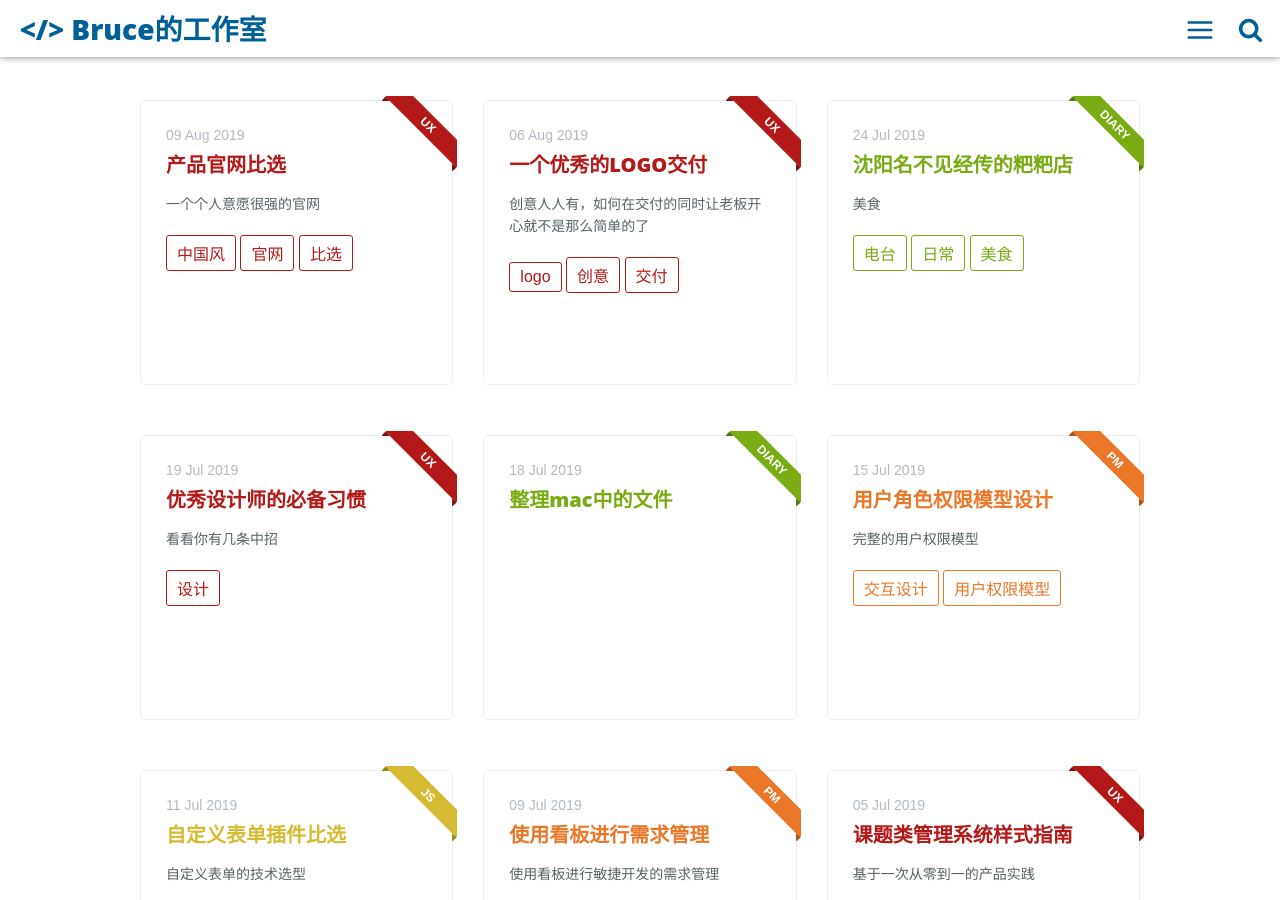
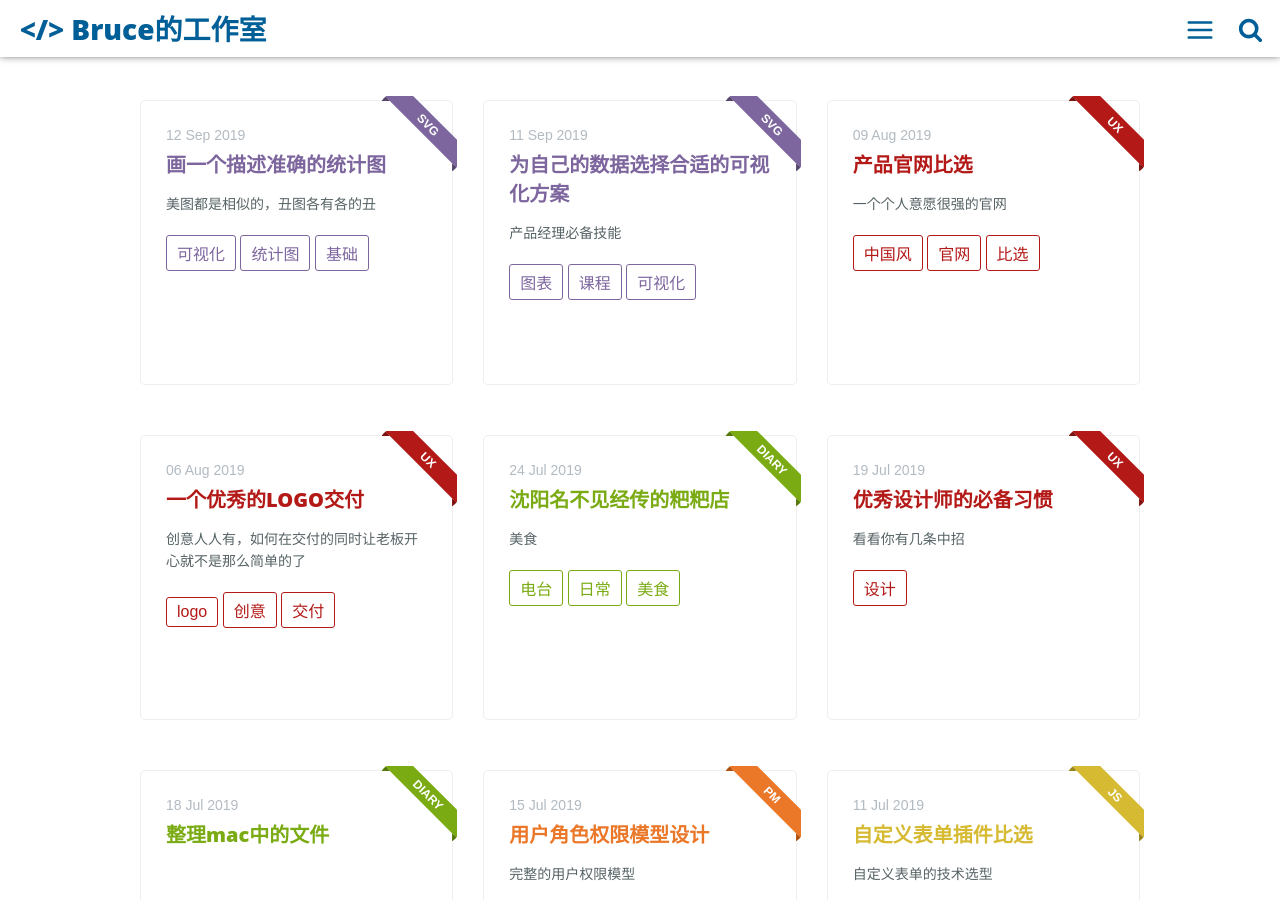
Before and after one commit to bruce827/portfolio, a Jekyll site: the page built from index.html, in a window 1280 px wide and 900 px high. Built offline with Jekyll 4.4.1, drawn with Linux system fonts in a browser that asks for light colours.

Commit message:
遗留问题提交

```diff
--- /dev/null
+++ b/_posts/2019-09-11-data-visualization-01.md
@@ -0,0 +1,21 @@
+---
+layout: post
+comments: true
+title: "为自己的数据选择合适的可视化方案"
+date: 2019-09-11 10:02:02
+image: '/assets/img/'
+description: 一篇实用性极强的选择方案
+main-class: 'svg'
+color:
+tags:
+- 图表
+- 课程
+- 可视化
+categories:
+- 数据可视化
+twitter_text:
+introduction: 产品经理必备技能
+---
+## [理论](https://mp.weixin.qq.com/s?__biz=MzI0MTY1MzA1Mg==&mid=2247483669&idx=1&sn=5d9d09531d2f852b4ec2e8003bb18be4&chksm=e9090546de7e8c50c48c5144c2f33f6e7d2ac02d8c73b8ad3ec7771e21f0ac37667d1afcda14&token=847553307&lang=zh_CN#rd)
+
+## [实例](https://mp.weixin.qq.com/s?__biz=MzI0MTY1MzA1Mg==&mid=2247483682&idx=1&sn=484b3fd8208037abdb3bb8f67307eed3&chksm=e9090571de7e8c67fa2d3f3491826eee98b49112d54525d5f7c8423cdb1df09603e35046c864&token=847553307&lang=zh_CN#rd)
--- /dev/null
+++ b/_posts/2019-09-12-data-visualization-02.md
@@ -0,0 +1,40 @@
+---
+layout: post
+comments: true
+title: "画一个描述准确的统计图"
+date: 2019-09-12 08:37:53
+image: '/assets/img/'
+description: 统计图首先要做到描述准确，再做到形式酷炫
+main-class: 'svg'
+color:
+tags:
+- 可视化
+- 统计图
+- 基础
+categories:
+- 数据可视化
+twitter_text:
+introduction: 美图都是相似的，丑图各有各的丑
+---
+
+## 做一个数据分析的一般流程
+1. 明确行业背景和变量的意义
+2. 用统计图表以及各种指标对数据进行描述
+3. 适当的解读描述的结果，发现问题，支撑后续进行建模
+
+## 大家对好图的印象
+> 准确、有效、简洁、美观
+
+### 准确
+这是对于初学者最基本的要求，能够使用正确的统计图去描述不同类型的数据。比如，对于离散型的变量（性别、职业等），可以画饼图或者柱状图；对于连续型的变量（年龄、工资等），可以画直方图或者箱线图；对于时间序列变量（GDP、CPI等），可以画折线图。因此在画图之前，要先弄清变量的类型，再去选择合适的统计图。
+
+### 有效
+在满足了“准确”的前提下，我们要多动脑筋，如何能让统计图更加有效的展示你的数据，有时可能会需要你进行换位思考，想想你图表的受众是谁，如果他们第一眼看到了这个图会不会懂。
+#### 一个例子：做一个对不同员工性别的迟到次数比较。
+
+### 简洁
+在大多数时候**少就是多**，一个好的设计可以让受众在第一眼看到图的时候就觉得它“好”，什么叫好呢？我认为最重要的一点就是他看懂了图上要表达的内容，一个“好”的图表一定是够直观，而不是让人研究了半天才看出要表达的观点。
+
+### 美观
+要做到美观其实很不容易，展现形式、布局、配色都要做到“不多不少”。
+“不多”，是指多一个元素就会哗众取宠；“不少”，是指一个少一个元素就会表意不清。
```
Also changed, not shown: _posts/2018-05-08-UX-fav.md (+2 -0 lines).
